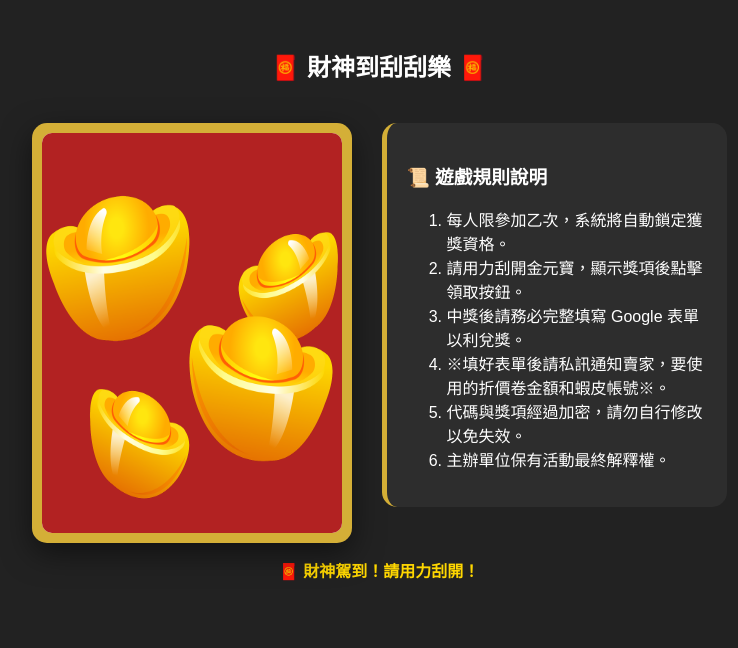
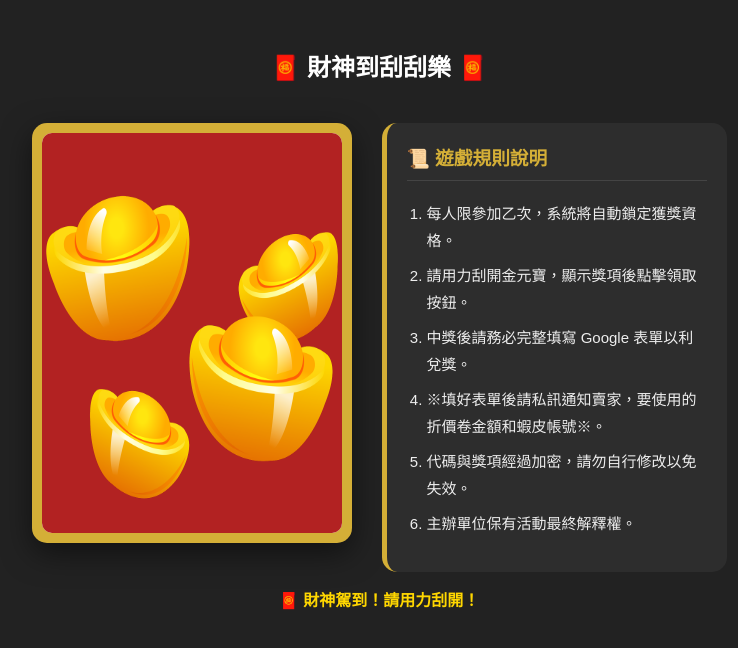
Before and after one commit to james702305-cpu/scratch-game666, a plain HTML site: page index.html in a window 1280 px wide. Shown: the whole page, without its empty margins (261-999 px from the left). Drawn offline with Linux system fonts and the light colour scheme.

Commit message:
Update index.html

```diff
--- a/index.html
+++ b/index.html
@@ -14,6 +14,9 @@
         .main-container { display: flex; flex-direction: row; align-items: flex-start; gap: 30px; max-width: 850px; width: 100%; justify-content: center; margin-top: 20px; }
         .scratch-card { position: relative; width: 300px; height: 400px; background: var(--gold); padding: 10px; border-radius: 15px; overflow: hidden; flex-shrink: 0; box-shadow: 0 10px 30px rgba(0,0,0,0.5); }
         .rules-container { background: rgba(255, 255, 255, 0.05); padding: 20px; border-radius: 15px; border-left: 5px solid var(--gold); width: 300px; }
+        .rules-container h3 { color: var(--gold); margin-top: 0; border-bottom: 1px solid #444; padding-bottom: 10px; }
+        .rules-container ol { padding-left: 20px; line-height: 1.8; font-size: 15px; color: #eee; }
+        .rules-container li { margin-bottom: 8px; }
         .prize-layer { position: absolute; inset: 10px; background: #fff; border-radius: 10px; display: flex; flex-direction: column; justify-content: center; align-items: center; color: var(--red); z-index: 1; text-align: center; }
         .prize-amount { font-size: 2.2rem; font-weight: bold; margin: 10px 0; }
         #scratch-canvas { position: absolute; top: 10px; left: 10px; z-index: 5; cursor: crosshair; touch-action: none; border-radius: 10px; transition: opacity 0.6s; }
```
